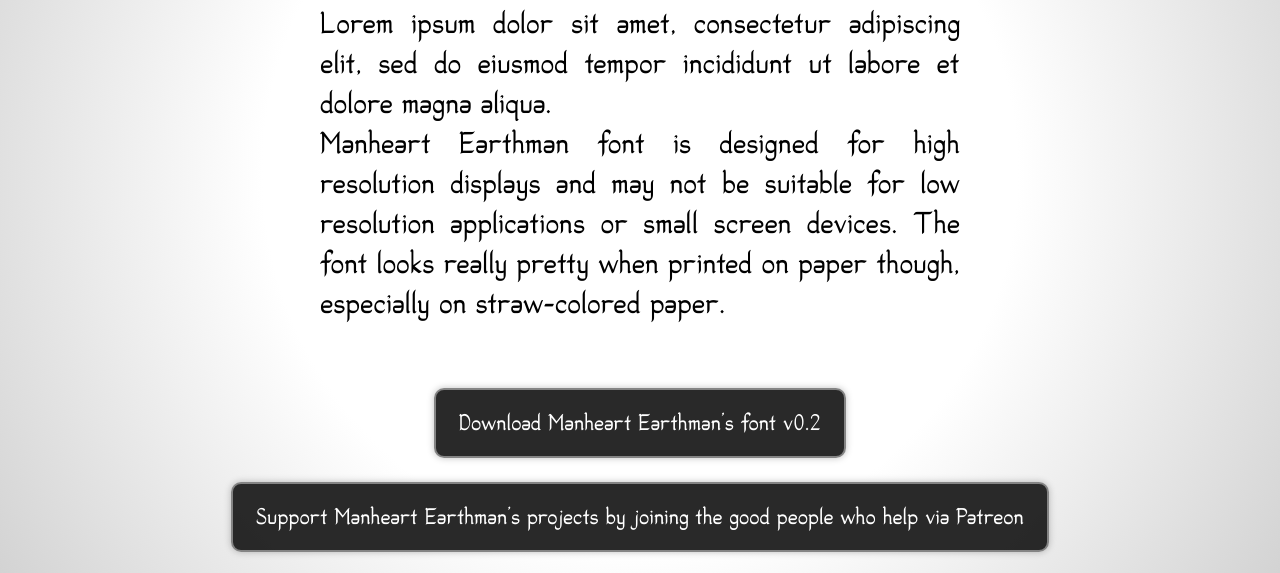
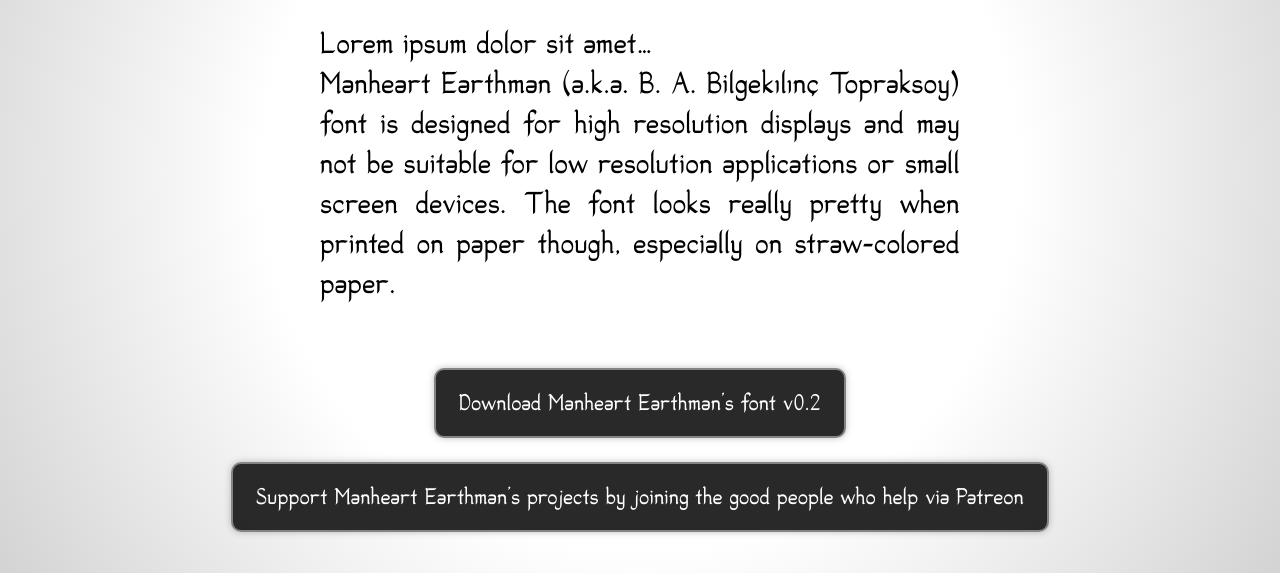
Before and after one commit to TopraksoyEarthmanTsuchimoto/LatinFontDesign, a plain HTML site: page index.html in a window 1280 px wide. Shown: the part 227-800 px from the top of the page. Drawn offline with Linux system fonts and the light colour scheme.

Commit message:
index.html

```diff
--- a/index.html
+++ b/index.html
@@ -28,9 +28,9 @@
       </div>
       <div class="loremIpsumContainer" id="idOfTheLoremIpsumContainerDiv">
         <p>
-          Lorem ipsum dolor sit amet, consectetur adipiscing elit, sed do eiusmod tempor incididunt ut labore et dolore magna aliqua.
+          Lorem ipsum dolor sit amet…
           <br>
-          Manheart Earthman font is designed for high resolution displays and may not be suitable for low resolution applications or small screen devices. The font looks really pretty when printed on paper though, especially on straw-colored paper.
+          Manheart Earthman (a.k.a. B. A. Bilgekılınç Topraksoy) font is designed for high resolution displays and may not be suitable for low resolution applications or small screen devices. The font looks really pretty when printed on paper though, especially on straw-colored paper.
         </p>
       </div>
       <div class="downloadLinkContainer roundedBox">
```
